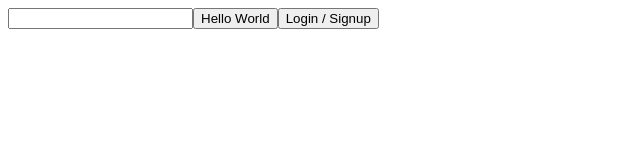
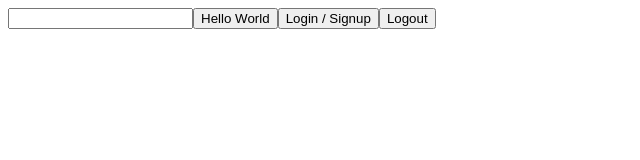
Before and after one commit to definetelynotarobot/My-Portfolio, a React (Vite) app: page / in a window 1280 px wide. Shown: the top 160 px of the page, without its empty margins (0-640 px from the left). Built offline with nearby package versions, Linux system fonts and the light colour scheme.

Commit message:
logout added aswell, axios addition

```diff
--- a/package.json
+++ b/package.json
@@ -13,6 +13,7 @@
     "@hookform/resolvers": "^5.0.1",
     "@reduxjs/toolkit": "^2.6.1",
     "@tanstack/react-query": "^5.73.3",
+    "axios": "^1.8.4",
     "react": "^19.0.0",
     "react-dom": "^19.0.0",
     "react-hook-form": "^7.55.0",
--- a/src/pages/Home.jsx
+++ b/src/pages/Home.jsx
@@ -9,13 +9,18 @@ import { useAppContext } from '../context/AppContext'
 export default function Home() {
   const [name, setName] = useState('')
   const navigate = useNavigate()
-  const { currentUser } = useAppContext()
+  const { currentUser,logout } = useAppContext()
 
   return (
     <div>
       <Input value={name} onChange={setName} />
       <Button text={`Hello ${name || 'World'}`} onClick={() => alert(`Hi, ${name || 'World'}!`)} />
-      <Button text={'Login / Signup'} onClick={() => navigate('/login')} disabled={!!currentUser}/>
+      <Button
+        text={currentUser ? 'Already Logged In' : 'Login / Signup'}
+        onClick={() => navigate('/login')}
+        disabled={!!currentUser}
+      />
+      <Button text={'Logout'} onClick={logout}/>
     </div>
   )
 }
```
Also changed, not shown: 1 other file (tests, documents, lock files or other folders).
